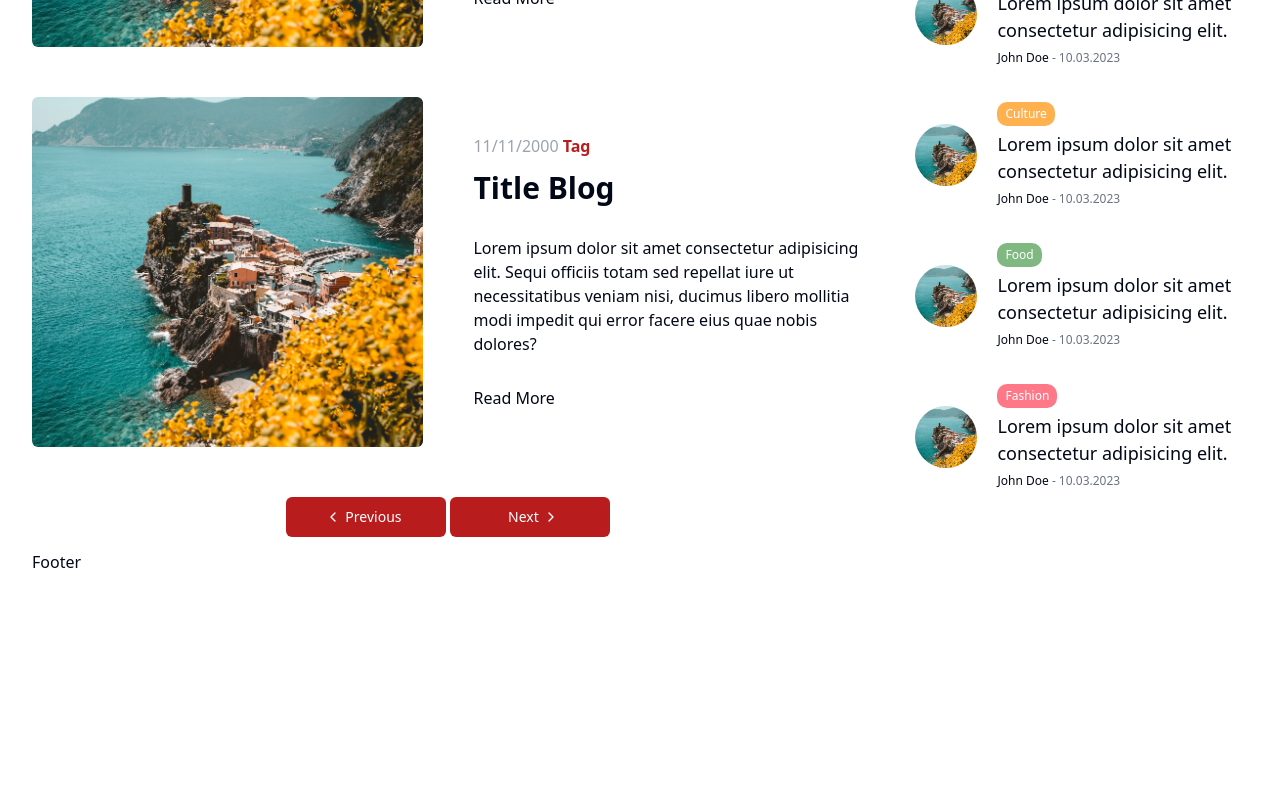
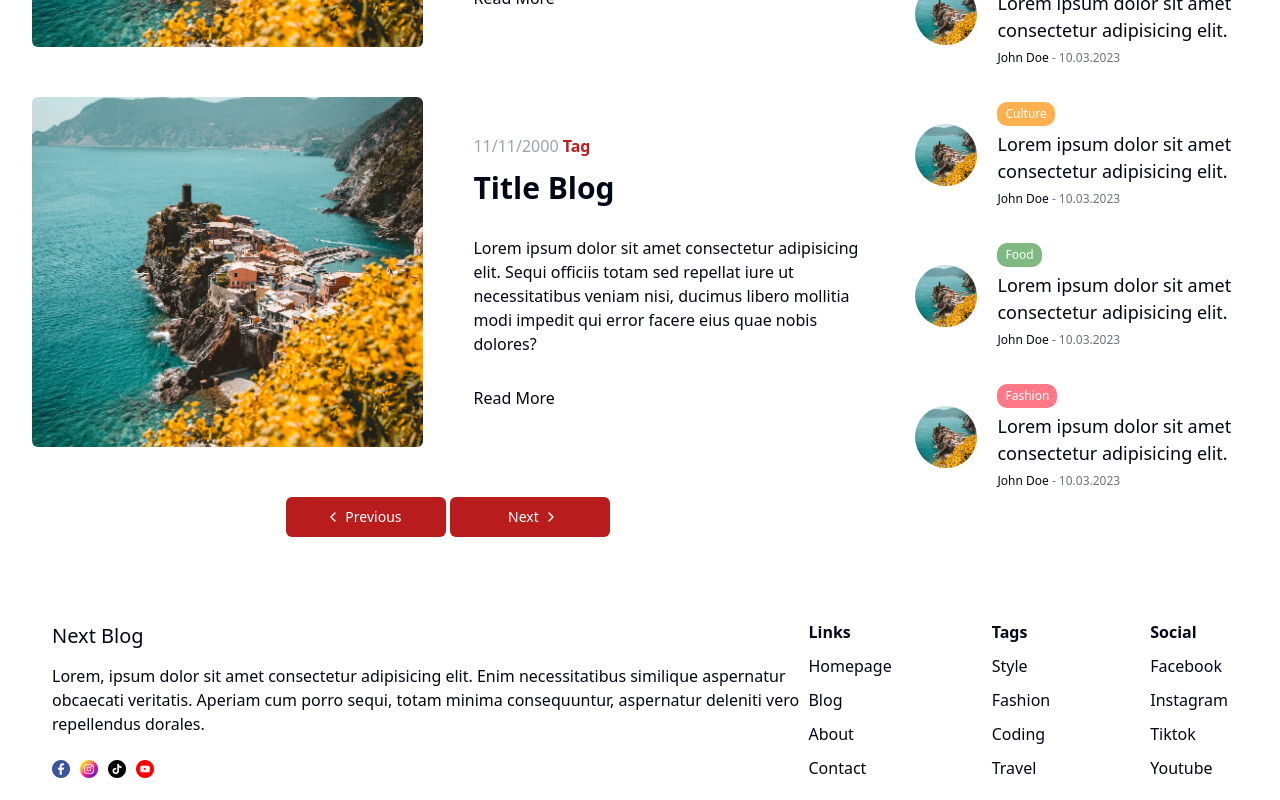
Before and after one commit to BrookTinnapat/next-blog-app, a Next.js app: page / in a window 1280 px wide. Shown: the part 2339-3139 px from the top of the page. Before the commit the page ends 2913 px from the top, so only its background shows below. Built offline with nearby package versions, Linux system fonts and the light colour scheme.

Commit message:
feat: add footer

```diff
--- a/components/card/Card.jsx
+++ b/components/card/Card.jsx
@@ -5,7 +5,7 @@ import Link from "next/link";
 const Card = () => {
   return (
     <div className="my-[50px] flex items-center gap-[50px] max-w-[968px]">
-      <div className="flex-1 h-[350px] relative">
+      <div className="flex-1 h-[350px] relative hidden lg:flex">
         <Image
           src="/p1.jpeg"
           alt="image"
--- a/components/footer/Footer.jsx
+++ b/components/footer/Footer.jsx
@@ -1,7 +1,53 @@
 import React from "react";
+import Image from "next/image";
+import Link from "next/link";
 
 const Footer = () => {
-  return <div>Footer</div>;
+  return (
+    <div className="mt-[50px] p-[20px] flex items-center justify-between">
+      <div className="flex-1 flex flex-col gap-[14px]">
+        <div className="flex items-center gap-[10px]">
+          {/* <Image src="/logo.png" alt="lama blog" width={50} height={50} /> */}
+          <h1 className="text-xl">Next Blog</h1>
+        </div>
+        <p className="font-[300] w-max-[600px]">
+          Lorem, ipsum dolor sit amet consectetur adipisicing elit. Enim
+          necessitatibus similique aspernatur obcaecati veritatis. Aperiam cum
+          porro sequi, totam minima consequuntur, aspernatur deleniti vero
+          repellendus dorales.
+        </p>
+        <div className="mt-[10px] flex gap-[10px]">
+          <Image src="/facebook.png" alt="" width={18} height={18} />
+          <Image src="/instagram.png" alt="" width={18} height={18} />
+          <Image src="/tiktok.png" alt="" width={18} height={18} />
+          <Image src="/youtube.png" alt="" width={18} height={18} />
+        </div>
+      </div>
+      <div className="flex justify-end gap-[100px]">
+        <div className="flex-1 flex flex-col gap-[10px] font-[300]">
+          <span className="font-bold">Links</span>
+          <Link href="/">Homepage</Link>
+          <Link href="/">Blog</Link>
+          <Link href="/">About</Link>
+          <Link href="/">Contact</Link>
+        </div>
+        <div className="flex flex-col gap-[10px] font-[300]">
+          <span className="font-bold">Tags</span>
+          <Link href="/">Style</Link>
+          <Link href="/">Fashion</Link>
+          <Link href="/">Coding</Link>
+          <Link href="/">Travel</Link>
+        </div>
+        <div className="flex flex-col gap-[10px] font-[300]">
+          <span className="font-bold">Social</span>
+          <Link href="/">Facebook</Link>
+          <Link href="/">Instagram</Link>
+          <Link href="/">Tiktok</Link>
+          <Link href="/">Youtube</Link>
+        </div>
+      </div>
+    </div>
+  );
 };
 
 export default Footer;
```
